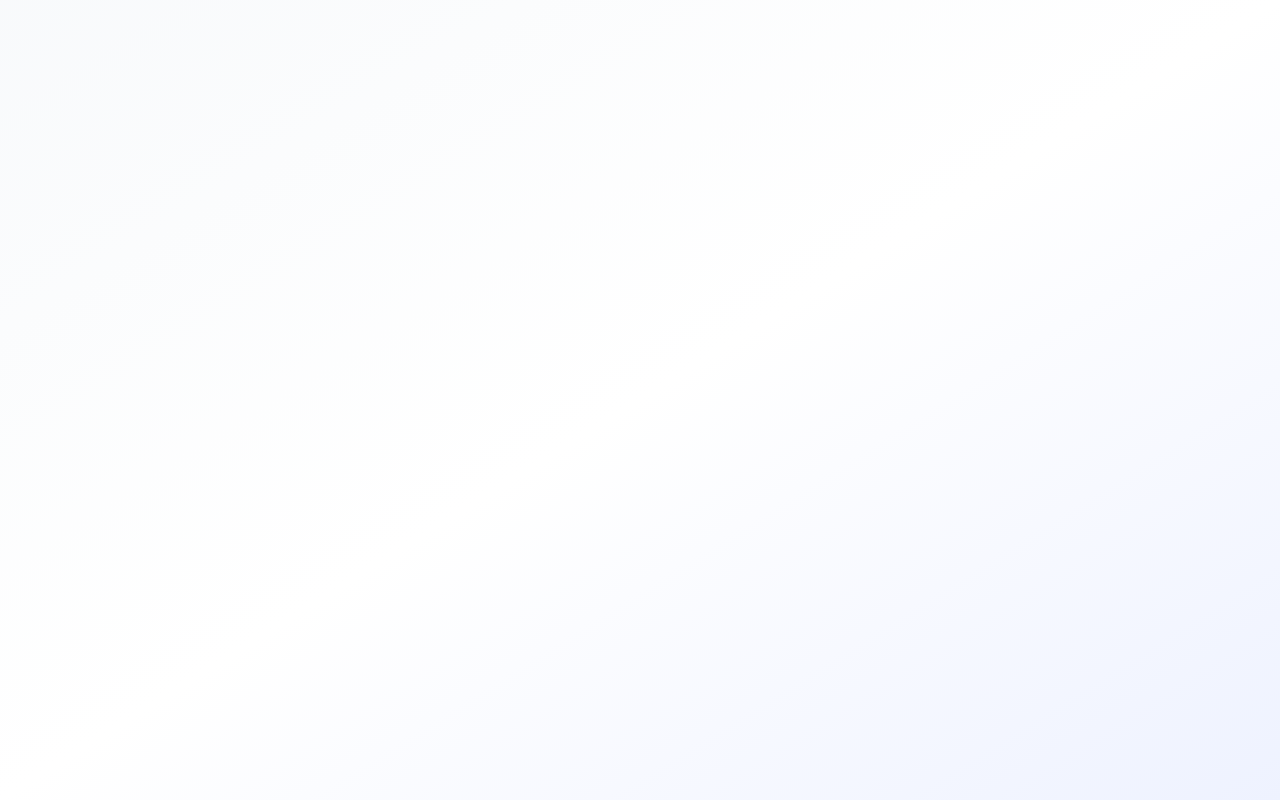
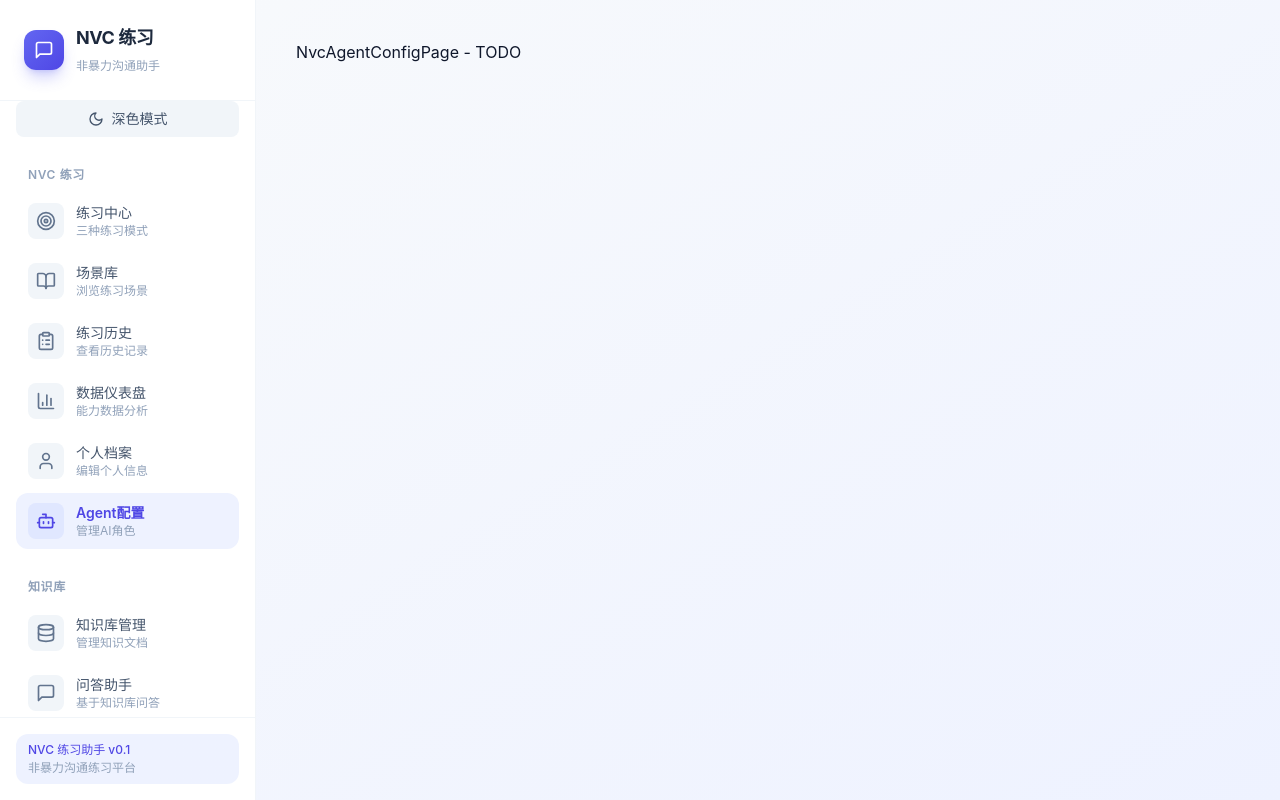
Before and after one commit to xiaodangjia105/nvc-guide, a React (Vite) app in the folder frontend/: page /nvc/agents in a window 1280 px wide. Before the commit this address had no page. Built offline with nearby package versions, Linux system fonts and the light colour scheme.

Commit message:
feat(step9): update routing, navigation, and add page placeholders

```diff
--- a/frontend/src/App.tsx
+++ b/frontend/src/App.tsx
@@ -4,11 +4,22 @@ import { Suspense, lazy } from 'react';
 import type { UploadKnowledgeBaseResponse } from './api/knowledgebase';
 import { ROUTES } from './constants/routes';
 
-// Lazy load components
+// Lazy load - 知识库页面
 const KnowledgeBaseQueryPage = lazy(() => import('./pages/KnowledgeBaseQueryPage'));
 const KnowledgeBaseUploadPage = lazy(() => import('./pages/KnowledgeBaseUploadPage'));
 const KnowledgeBaseManagePage = lazy(() => import('./pages/KnowledgeBaseManagePage'));
 const SettingsPage = lazy(() => import('./pages/SettingsPage'));
+
+// Lazy load - NVC 页面
+const NvcPracticeHubPage = lazy(() => import('./pages/NvcPracticeHubPage'));
+const NvcPracticePage = lazy(() => import('./pages/NvcPracticePage'));
+const NvcVoicePage = lazy(() => import('./pages/NvcVoicePage'));
+const NvcHistoryPage = lazy(() => import('./pages/NvcHistoryPage'));
+const NvcReportPage = lazy(() => import('./pages/NvcReportPage'));
+const NvcProfilePage = lazy(() => import('./pages/NvcProfilePage'));
+const NvcDashboardPage = lazy(() => import('./pages/NvcDashboardPage'));
+const NvcScenarioLibraryPage = lazy(() => import('./pages/NvcScenarioLibraryPage'));
+const NvcAgentConfigPage = lazy(() => import('./pages/NvcAgentConfigPage'));
 
 // Loading component
 const Loading = () => (
@@ -23,8 +34,19 @@ function App() {
       <Suspense fallback={<Loading />}>
         <Routes>
           <Route path="/" element={<Layout />}>
-            {/* 默认重定向到知识库管理页面 */}
-            <Route index element={<Navigate to="/knowledgebase" replace />} />
+            {/* 默认重定向到 NVC 练习中心 */}
+            <Route index element={<Navigate to="/nvc" replace />} />
+
+            {/* NVC 练习 */}
+            <Route path="nvc" element={<NvcPracticeHubPage />} />
+            <Route path="nvc/practice/:sessionId" element={<NvcPracticePage />} />
+            <Route path="nvc/voice/:sessionId" element={<NvcVoicePage />} />
+            <Route path="nvc/history" element={<NvcHistoryPage />} />
+            <Route path="nvc/history/:sessionId/report" element={<NvcReportPage />} />
+            <Route path="nvc/profile" element={<NvcProfilePage />} />
+            <Route path="nvc/dashboard" element={<NvcDashboardPage />} />
+            <Route path="nvc/scenarios" element={<NvcScenarioLibraryPage />} />
+            <Route path="nvc/agents" element={<NvcAgentConfigPage />} />
 
             {/* 知识库管理 */}
             <Route path="knowledgebase" element={<KnowledgeBaseManagePageWrapper />} />
@@ -37,8 +59,6 @@ function App() {
 
             {/* 设置 */}
             <Route path="settings" element={<SettingsPage />} />
-
-            {/* 后续会添加 NVC 相关路由 */}
           </Route>
         </Routes>
       </Suspense>
--- a/frontend/src/components/Layout.tsx
+++ b/frontend/src/components/Layout.tsx
@@ -1,6 +1,9 @@
 import {Link, Outlet, useLocation} from 'react-router-dom';
 import {motion} from 'framer-motion';
-import {Database, MessageSquare, Moon, Settings, Sun,} from 'lucide-react';
+import {
+  BarChart3, BookOpen, Bot, ClipboardList, Database,
+  MessageSquare, Moon, Settings, Sun, Target, User,
+} from 'lucide-react';
 import {useTheme} from '../hooks/useTheme';
 
 interface NavItem {
@@ -25,6 +28,18 @@ export default function Layout() {
   // 按业务模块组织的导航项
   const navGroups: NavGroup[] = [
     {
+      id: 'nvc',
+      title: 'NVC 练习',
+      items: [
+        { id: 'nvc-hub', path: '/nvc', label: '练习中心', icon: Target, description: '三种练习模式' },
+        { id: 'nvc-scenarios', path: '/nvc/scenarios', label: '场景库', icon: BookOpen, description: '浏览练习场景' },
+        { id: 'nvc-history', path: '/nvc/history', label: '练习历史', icon: ClipboardList, description: '查看历史记录' },
+        { id: 'nvc-dashboard', path: '/nvc/dashboard', label: '数据仪表盘', icon: BarChart3, description: '能力数据分析' },
+        { id: 'nvc-profile', path: '/nvc/profile', label: '个人档案', icon: User, description: '编辑个人信息' },
+        { id: 'nvc-agents', path: '/nvc/agents', label: 'Agent配置', icon: Bot, description: '管理AI角色' },
+      ],
+    },
+    {
       id: 'knowledge',
       title: '知识库',
       items: [
@@ -44,8 +59,12 @@ export default function Layout() {
   // 判断当前页面是否匹配导航项
   const isActive = (path: string) => {
     if (path.startsWith('#')) return false;
+    if (path === '/nvc') {
+      return currentPath === '/nvc';
+    }
     if (path === '/knowledgebase') {
-      return currentPath === '/knowledgebase' || currentPath === '/knowledgebase/upload';
+      return currentPath === '/knowledgebase'
+        || currentPath === '/knowledgebase/upload';
     }
     return currentPath.startsWith(path);
   };
@@ -56,7 +75,7 @@ export default function Layout() {
       <aside className="w-64 bg-white dark:bg-slate-900 border-r border-slate-100 dark:border-slate-700 fixed h-screen left-0 top-0 z-50 flex flex-col">
         {/* Logo */}
         <div className="p-6 border-b border-slate-100 dark:border-slate-700 flex items-center justify-between">
-          <Link to="/knowledgebase" className="flex items-center gap-3">
+          <Link to="/nvc" className="flex items-center gap-3">
             <div className="w-10 h-10 bg-gradient-to-br from-primary-500 to-primary-600 rounded-xl flex items-center justify-center text-white shadow-lg shadow-primary-500/30">
               <MessageSquare className="w-5 h-5" />
             </div>
--- a/frontend/src/constants/routes.ts
+++ b/frontend/src/constants/routes.ts
@@ -1,3 +1,21 @@
 export const ROUTES = {
+  // NVC 练习
+  nvcHub: '/nvc',
+  nvcPractice: (sessionId: number) => `/nvc/practice/${sessionId}`,
+  nvcVoice: (sessionId: number) => `/nvc/voice/${sessionId}`,
+  nvcHistory: '/nvc/history',
+  nvcReport: (sessionId: number) =>
+    `/nvc/history/${sessionId}/report`,
+  nvcProfile: '/nvc/profile',
+  nvcDashboard: '/nvc/dashboard',
+  nvcScenarios: '/nvc/scenarios',
+  nvcAgents: '/nvc/agents',
+
+  // 知识库
+  knowledgebase: '/knowledgebase',
   knowledgebaseUpload: '/knowledgebase/upload',
+  knowledgebaseChat: '/knowledgebase/chat',
+
+  // 设置
+  settings: '/settings',
 } as const;
--- /dev/null
+++ b/frontend/src/pages/NvcAgentConfigPage.tsx
@@ -0,0 +1,3 @@
+export default function NvcAgentConfigPage() {
+  return <div>NvcAgentConfigPage - TODO</div>;
+}
--- /dev/null
+++ b/frontend/src/pages/NvcDashboardPage.tsx
@@ -0,0 +1,3 @@
+export default function NvcDashboardPage() {
+  return <div>NvcDashboardPage - TODO</div>;
+}
--- /dev/null
+++ b/frontend/src/pages/NvcHistoryPage.tsx
@@ -0,0 +1,3 @@
+export default function NvcHistoryPage() {
+  return <div>NvcHistoryPage - TODO</div>;
+}
--- /dev/null
+++ b/frontend/src/pages/NvcPracticeHubPage.tsx
@@ -0,0 +1,3 @@
+export default function NvcPracticeHubPage() {
+  return <div>NvcPracticeHubPage - TODO</div>;
+}
--- /dev/null
+++ b/frontend/src/pages/NvcPracticePage.tsx
@@ -0,0 +1,3 @@
+export default function NvcPracticePage() {
+  return <div>NvcPracticePage - TODO</div>;
+}
--- /dev/null
+++ b/frontend/src/pages/NvcProfilePage.tsx
@@ -0,0 +1,3 @@
+export default function NvcProfilePage() {
+  return <div>NvcProfilePage - TODO</div>;
+}
--- /dev/null
+++ b/frontend/src/pages/NvcReportPage.tsx
@@ -0,0 +1,3 @@
+export default function NvcReportPage() {
+  return <div>NvcReportPage - TODO</div>;
+}
--- /dev/null
+++ b/frontend/src/pages/NvcScenarioLibraryPage.tsx
@@ -0,0 +1,3 @@
+export default function NvcScenarioLibraryPage() {
+  return <div>NvcScenarioLibraryPage - TODO</div>;
+}
--- /dev/null
+++ b/frontend/src/pages/NvcVoicePage.tsx
@@ -0,0 +1,3 @@
+export default function NvcVoicePage() {
+  return <div>NvcVoicePage - TODO</div>;
+}
```
